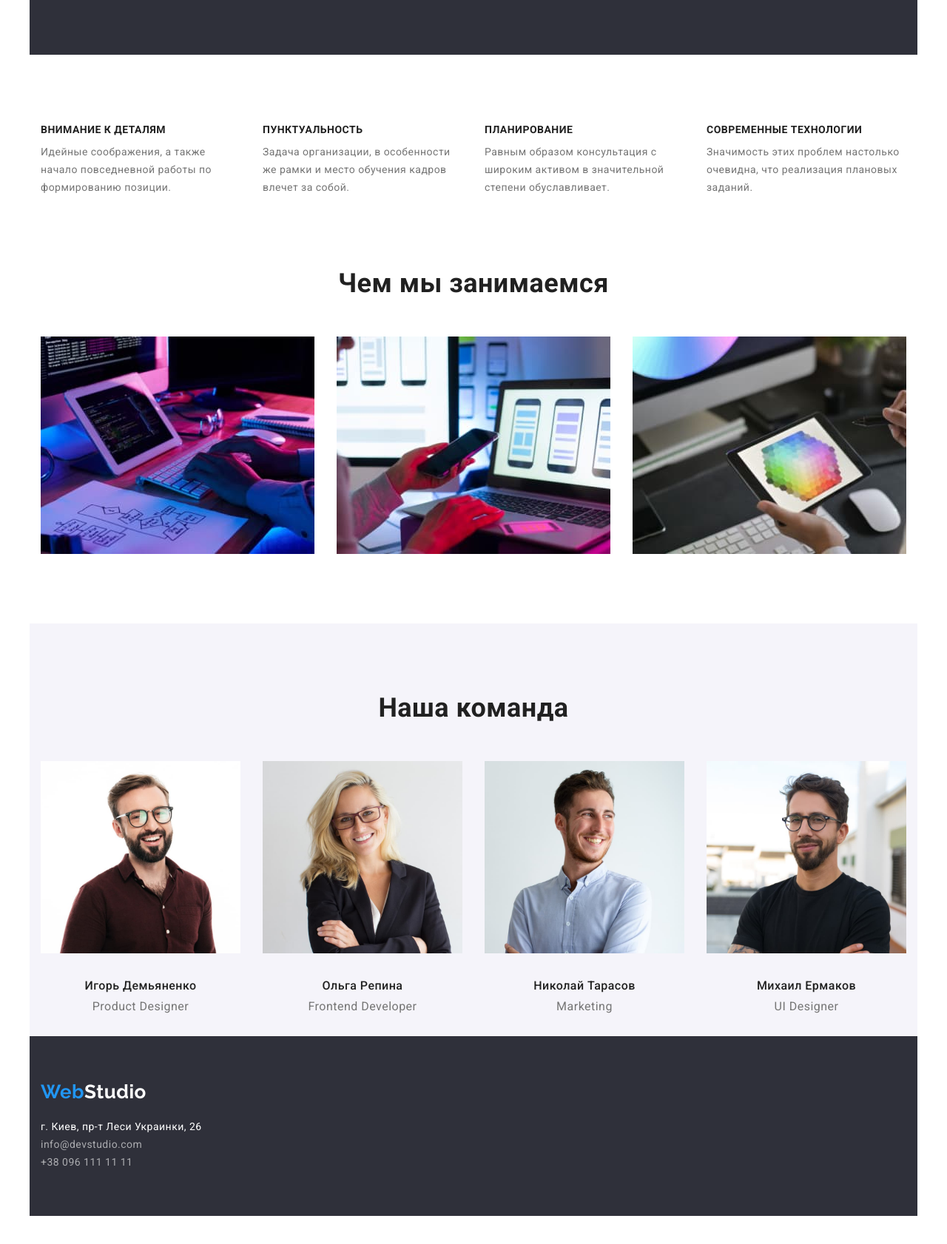
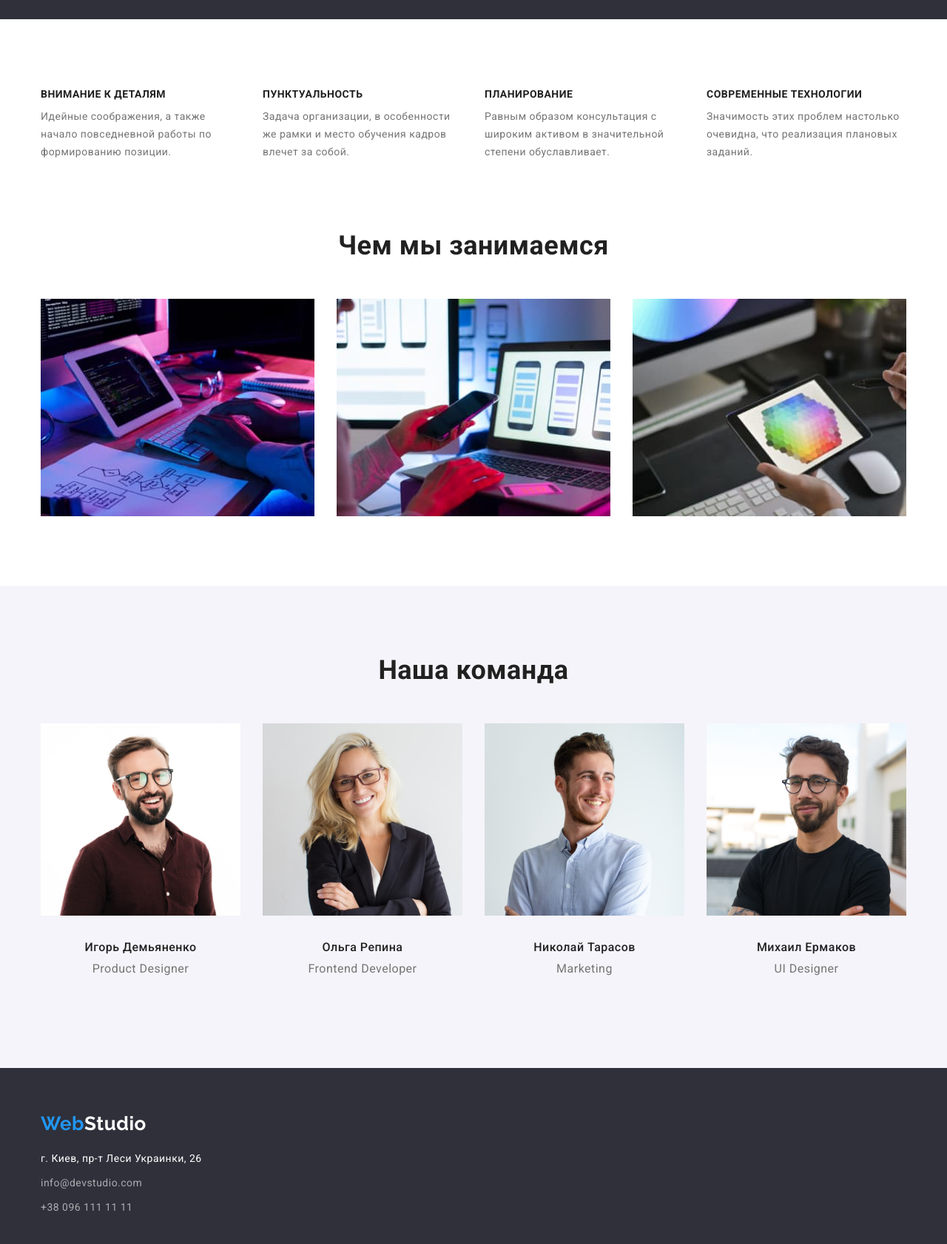
Before and after one commit to NikBlacksmith/goit-markup-hw-03, a plain HTML site: page index.html in a window 1280 px wide. Shown: the part 640-2322 px from the top of the page at 74% size. Before the commit the page ends 2284 px from the top, so only its background shows below. Drawn offline with nearby package versions, Linux system fonts and the light colour scheme.

Commit message:
aditional fix

```diff
--- a/css/styles.css
+++ b/css/styles.css
@@ -54,8 +54,7 @@ ul {
   align-items: center;
 }
 .header {
-  padding-top: 24px;
-  padding-bottom: 25px;
+  border-bottom: 1px solid #ececec;
 }
 .header-list {
   display: flex;
@@ -154,9 +153,8 @@ ul {
 }
 .pluses {
   display: flex;
-  height: 101px;
-  margin-top: 94px;
-  margin-bottom: 94px;
+  padding-top: 94px;
+  padding-bottom: 94px;
 }
 
 .pluses-list {
@@ -186,7 +184,9 @@ ul {
 }
 .cases-list {
   display: flex;
-  margin-bottom: 90px;
+}
+.cases {
+  padding-bottom: 90px;
 }
 
 .cases-item:not(:last-child) {
@@ -195,12 +195,13 @@ ul {
 
 .team {
   background-color: #f5f4fa;
+  padding-top: 94px;
+  padding-bottom: 94px;
 }
 .team-list {
   display: flex;
 }
 .team-title {
-  padding-top: 94px;
   text-align: center;
   margin-bottom: 50px;
 }
@@ -236,6 +237,9 @@ ul {
   line-height: 1.71;
   color: rgba(255, 255, 255, 0.6);
   margin-top: 9px;
+  margin-bottom: 9px;
+}
+.addres-item:not(:last-child) {
   margin-bottom: 9px;
 }
 
@@ -300,6 +304,7 @@ ul {
 .pointer {
   cursor: pointer;
   font-size: 16px;
+  font-weight: 500;
   line-height: 1.63;
   color: var(--main-title-color);
   background-color: #f5f4fa;
--- a/index.html
+++ b/index.html
@@ -43,12 +43,15 @@
         </div>
     </header>
     <main>
-     <section class="hero container">
+     <section class="hero">
+          <div class="container">
             <h1 class="hero-title">Эффективные решения<br>
             для вашего бизнеса</h1>
             <button class="hero-button btn" type=button>Заказать услугу</button>
+        </div>
     </section>
-    <section class="pluses container">
+    <section class="pluses">
+        <div class="container">
             <ul class="pluses-list list">
             <li class="pluses-item">
             <h2 class="pluses-title" >Внимание к деталям</h2>
@@ -67,8 +70,10 @@
             <p class="pluses-text" >Значимость этих проблем настолько очевидна, что реализация плановых заданий.</p>
             </li>
             </ul>
+        </div>
     </section>
-    <section class="cases container">
+    <section class="cases">
+        <div class="container">
         <h2 class="cases-title title">Чем мы занимаемся</h2>
         <ul class="cases-list list">
             <li class="cases-item">
@@ -81,8 +86,10 @@
                 <img src="./images/Work/tablet.jpg" alt="Работает за планшетом" width="370">
             </li>
         </ul>
+        </div>
     </section>
-    <section class="team container">
+    <section class="team">
+        <div class="container">
         <h2 class="team-title title">Наша команда</h2>
         <ul class="team-list list">
             <li  class="team-item">
@@ -106,25 +113,28 @@
                 <p class="position" lang="en">UI Designer</p>
             </li>
         </ul>
+        </div>
     </section>
     </main>
 
     <!-- Футер -->
-    <footer class="footer container">
+    <footer class="footer">
+        <div class="container">
 <a class="foot-logo link" href=""><span class="logoweb">Web</span>Studio</a>    <!-- address -->
         <addres>
              <ul class="list">
-                <li>
+                <li class="addres-item">
                     <a class="foot-link link" href="https://goo.gl/maps/ouvRoWt94udnchgPA" target="blank">г. Киев, пр-т Леси Украинки, 26</a>
                 </li>
-                <li>
+                <li class="addres-item">
                     <a class="contact-link link" href="mailto:info@devstudio.com">info@devstudio.com</a>
                 </li>
-                <li>
+                <li class="addres-item">
                     <a class="contact-link link" href="tel:+380961111111">+38 096 111 11 11</a>
                 </li>
             </ul>
         </addres>
+        </div>
     </footer>
 
 </body>
```
Also changed, not shown: portfolio.html (+11 -5 lines). Lines whose indentation alone changed are shown as unchanged.
